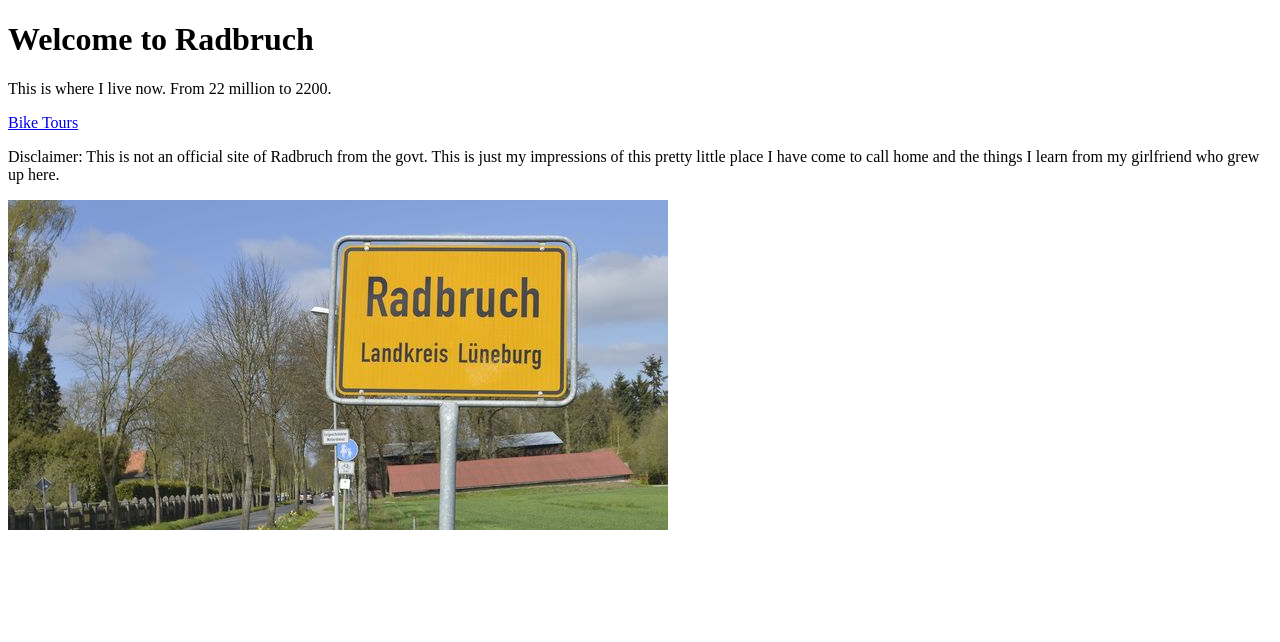
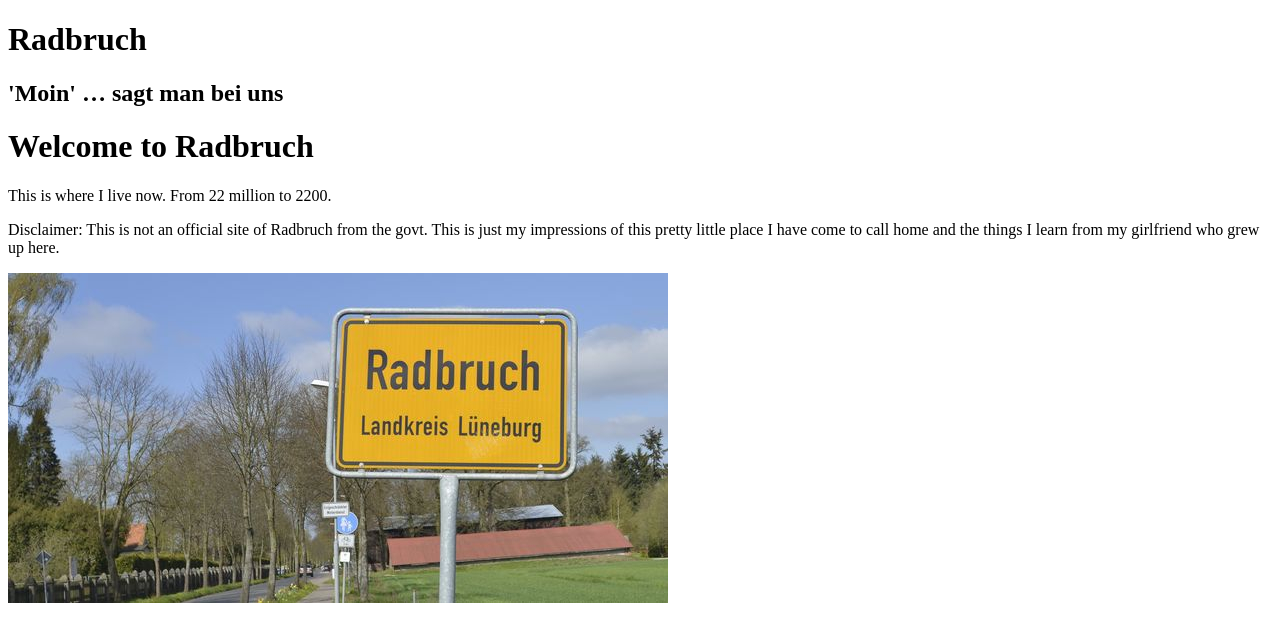
Before and after one commit to SuryCo/Radbruch, a plain HTML site: page index.html in a window 1280 px wide. Drawn offline with Linux system fonts and the light colour scheme.

Commit message:
Added header block
Added the header semantic block. Starting to build out the website.

```diff
--- a/index.html
+++ b/index.html
@@ -8,9 +8,15 @@
 	</head>
 
 	<body>
+		<!-- Header Block -->
+		<header>
+			<h1>Radbruch</h1>
+			<h2>'Moin' … sagt man bei uns</h2>
+		</header>
+
 		<h1>Welcome to Radbruch</h1>
 		<p>This is where I live now. From 22 million to 2200.</p>
-		<a href="https://www.bikemap.net/de/l/2851100/" target="_blank" title="Bike Tours around Radbruch">Bike Tours</a>
+
 		<p>Disclaimer: This is not an official site of Radbruch from the govt. This is just my impressions of this pretty little place I have come to call home and the things I learn from my girlfriend who grew up here.</p>
 		<img src="images/radbruch.jpg">
 
```
